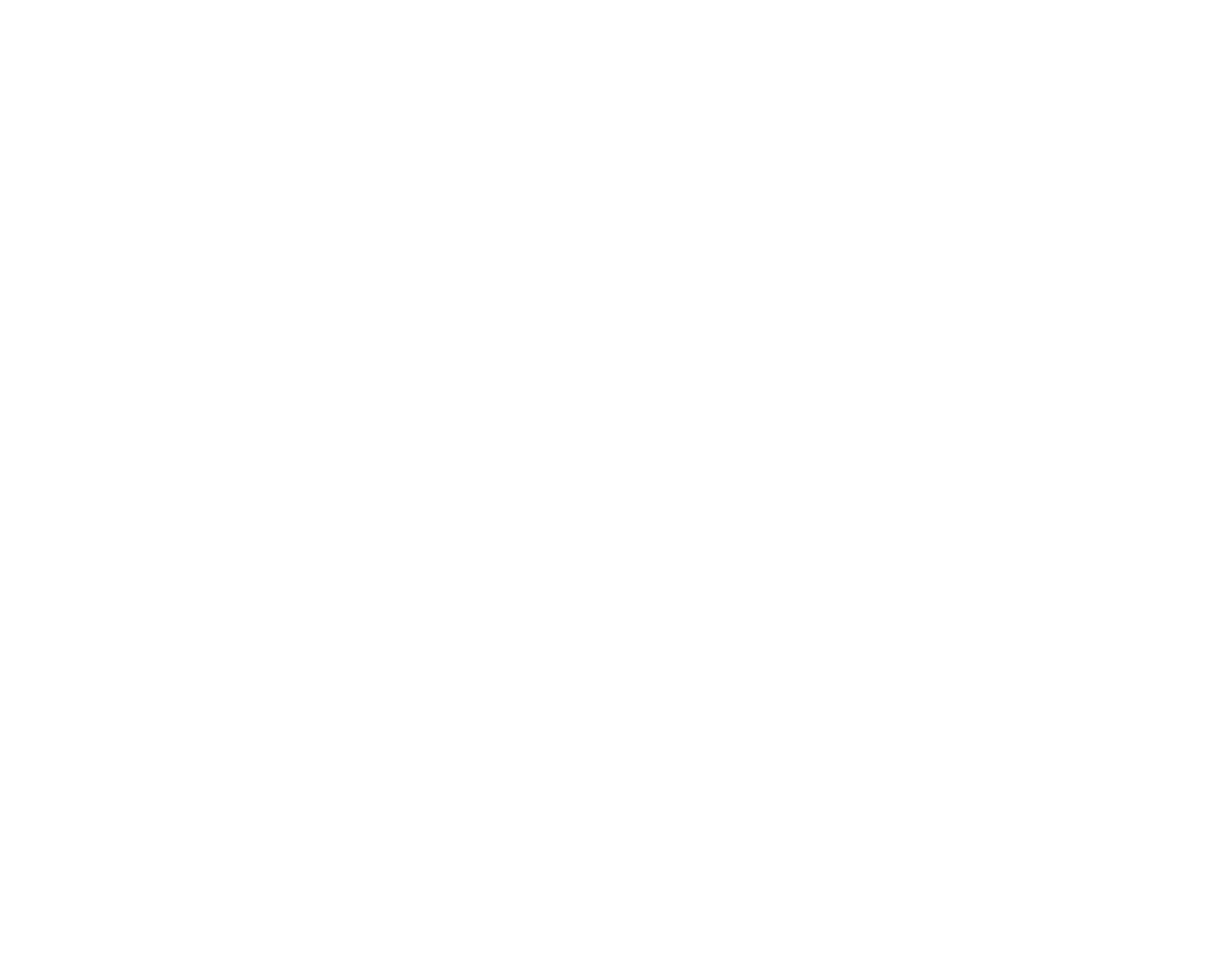
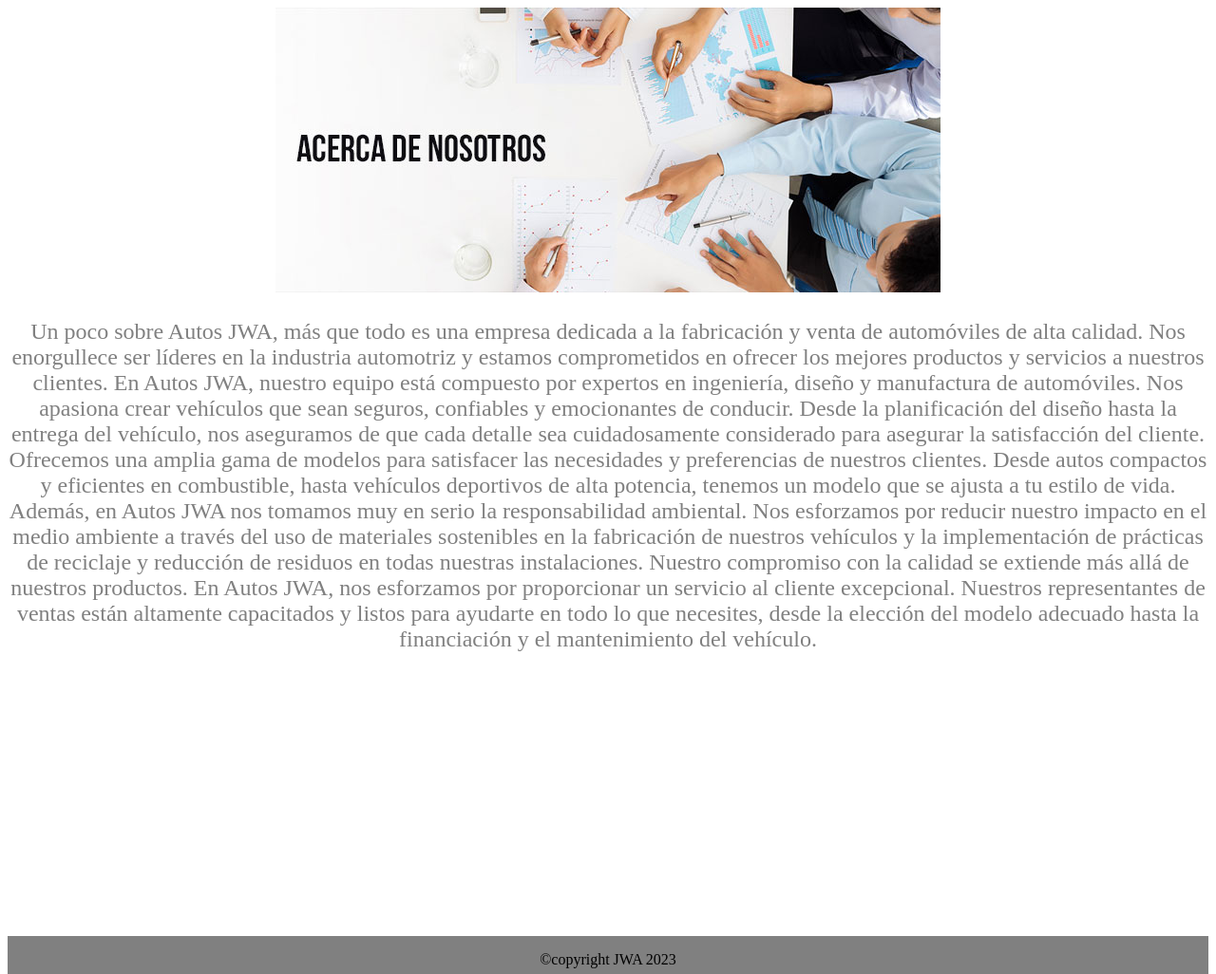
Before and after one commit to jeovaro/quiz-JWA, a plain HTML site: page nosotros.html in a window 1280 px wide. Shown: the whole page at 95% size. Before the commit the page ends 800 px from the top, so only its background shows below. Drawn offline with Linux system fonts and the light colour scheme.

Commit message:
se creo la pagina de nosotros

```diff
--- a/css/estilos.css
+++ b/css/estilos.css
@@ -122,3 +122,21 @@
         font-size: large;
 
 }
+
+.textoNosotros{
+
+font-size: x-large;
+color: gray;
+height: 650px;
+
+}
+
+.nosotrosfooter{
+
+
+    background-color:gray;
+    width: 100%;
+    float: left;
+    height: 40px;
+
+}
--- a/nosotros.html
+++ b/nosotros.html
@@ -0,0 +1,52 @@
+<!DOCTYPE html>
+<html lang="en">
+<head>
+    <meta charset="UTF-8">
+    <meta http-equiv="X-UA-Compatible" content="IE=edge">
+    <meta name="viewport" content="width=device-width, initial-scale=1.0">
+    <title>Nosotros</title>
+    <link rel="stylesheet" href="css/estilos.css">
+
+</head>
+
+<body>
+
+
+    <div class="imagenAcerca">
+
+
+        <img src="imagenes/acercade.jpg" alt="Acerca de nosotros">
+
+    </div>
+
+<div class="textoNosotros">
+
+    <p> Un poco sobre Autos JWA, más que todo es una empresa dedicada a la fabricación y venta de automóviles de alta calidad.
+        Nos enorgullece ser líderes en la industria automotriz y estamos comprometidos en ofrecer los mejores productos y
+        servicios a nuestros clientes.
+        En Autos JWA, nuestro equipo está compuesto por expertos en ingeniería, diseño y manufactura de automóviles.
+        Nos apasiona crear vehículos que sean seguros, confiables y emocionantes de conducir.
+        Desde la planificación del diseño hasta la entrega del vehículo, nos aseguramos de que cada detalle sea cuidadosamente considerado para asegurar la
+        satisfacción del cliente.
+        Ofrecemos una amplia gama de modelos para satisfacer las necesidades y preferencias de nuestros clientes. Desde autos
+        compactos y eficientes en combustible, hasta vehículos deportivos de alta potencia, tenemos un modelo que se ajusta a tu
+        estilo de vida.
+        Además, en Autos JWA nos tomamos muy en serio la responsabilidad ambiental. Nos esforzamos por reducir nuestro impacto
+        en el medio ambiente a través del uso de materiales sostenibles en la fabricación de nuestros vehículos y la
+        implementación de prácticas de reciclaje y reducción de residuos en todas nuestras instalaciones.
+        Nuestro compromiso con la calidad se extiende más allá de nuestros productos. En Autos JWA, nos esforzamos por
+        proporcionar un servicio al cliente excepcional. Nuestros representantes de ventas están altamente capacitados y listos
+        para ayudarte en todo lo que necesites, desde la elección del modelo adecuado hasta la financiación y el mantenimiento
+        del vehículo.
+             </p>
+
+
+</div>
+
+<div class="nosotrosfooter">
+    <p>&copy;copyright JWA 2023</p>
+</div>
+
+
+</body>
+</html>
```
Also changed, not shown: imagenes/acercade.jpg (added), imagenes/nosotros.jpg (added), imagenes/sobre.webp (added).
